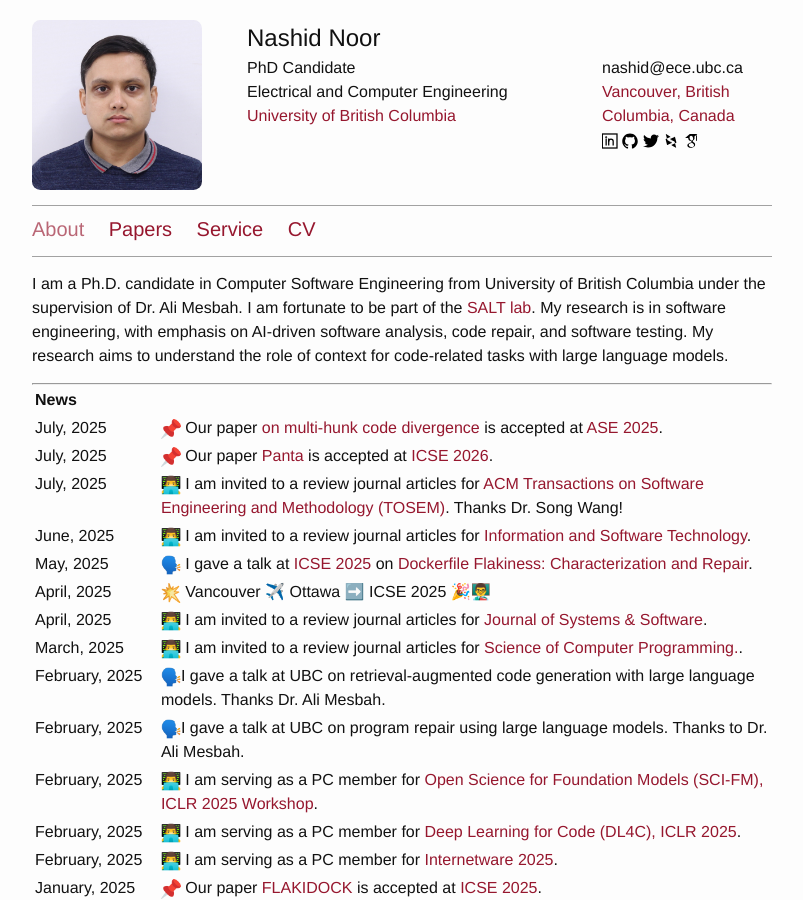
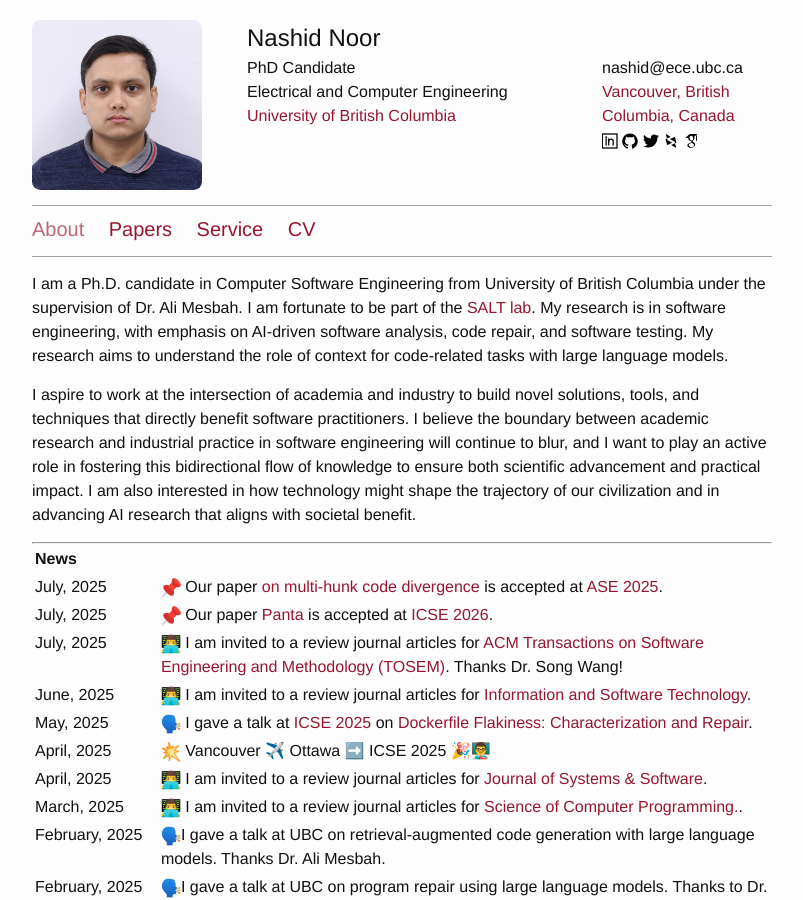
Before and after one commit to nashid/nashid.github.io, a Jekyll site: the page built from index.md, in a window 1280 px wide and 900 px high. Shown: the whole window, without its empty margins (238-1041 px from the left). Built offline with Jekyll 4.4.1, drawn with Linux system fonts in a browser that asks for light colours.

Commit message:
update index

```diff
--- a/index.md
+++ b/index.md
@@ -9,6 +9,8 @@
 I am fortunate to be part of the [SALT lab](https://people.ece.ubc.ca/amesbah/salt/).
 My research is in software engineering, with emphasis on AI-driven software analysis, code repair, and software testing.
 My research aims to understand the role of context for code-related tasks with large language models.
+
+I aspire to work at the intersection of academia and industry to build novel solutions, tools, and techniques that directly benefit software practitioners. I believe the boundary between academic research and industrial practice in software engineering will continue to blur, and I want to play an active role in fostering this bidirectional flow of knowledge to ensure both scientific advancement and practical impact. I am also interested in how technology might shape the trajectory of our civilization and in advancing AI research that aligns with societal benefit.
 
 ---
 
```
